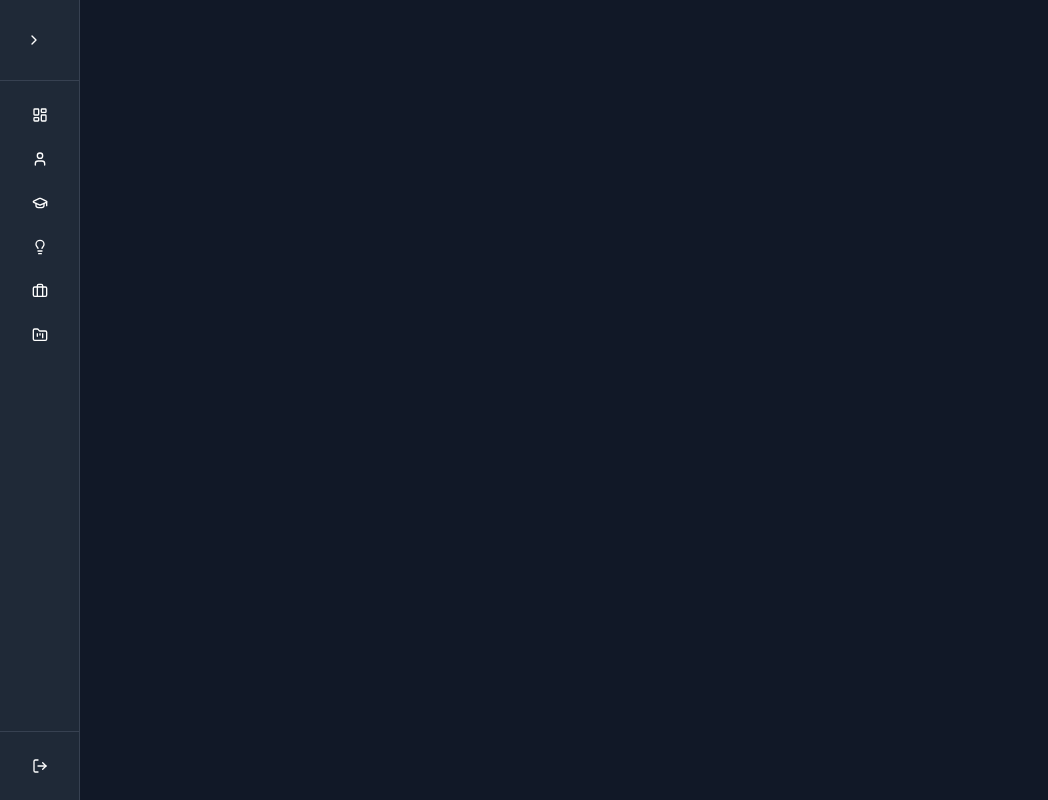
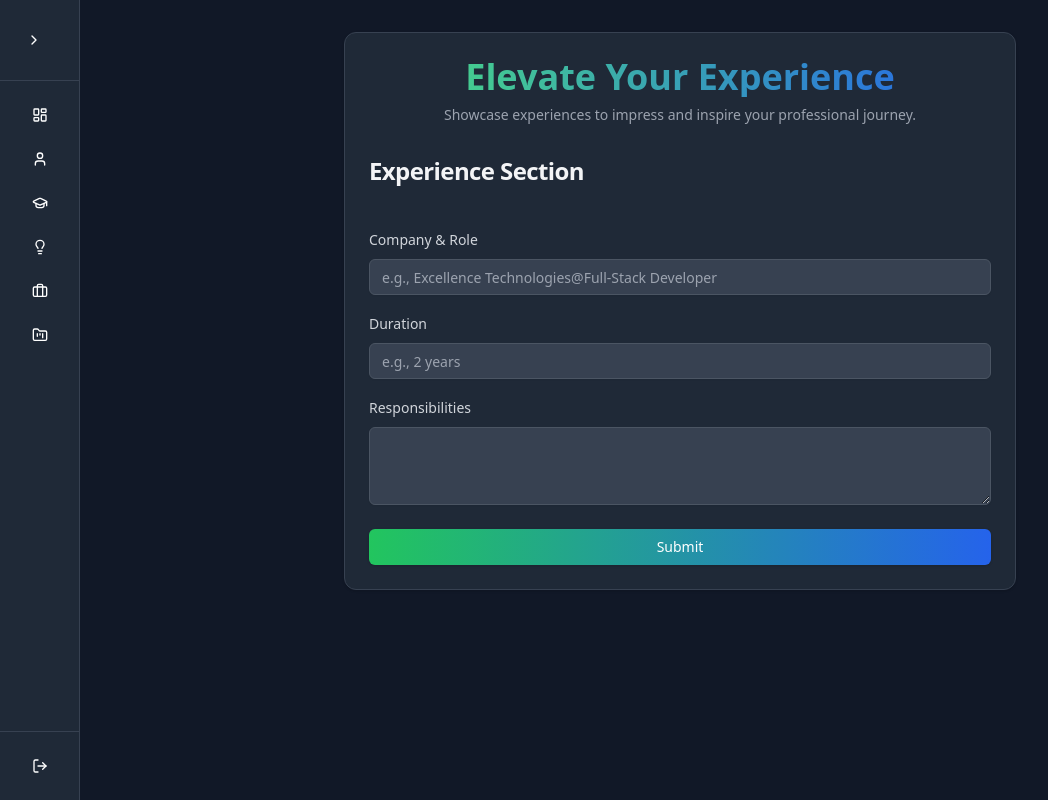
Before and after one commit to gautamkumar1/Portfolio2Min, a React (Vite) app in the folder client/: page /user-dashboard/experience in a window 1280 px wide. Shown: the whole page, without its empty margins (0-1048 px from the left). Built offline with nearby package versions, Linux system fonts and the light colour scheme.

Commit message:
Update the introduction section and added the experience section

```diff
--- /dev/null
+++ b/client/src/pages/UserDashbaord/Experience/UserExperience.jsx
@@ -0,0 +1,100 @@
+import { useState } from 'react';
+import { Button } from "../../../components/ui/button";
+import { Card, CardContent, CardFooter, CardHeader, CardTitle } from "../../../../components/ui/card";
+import { Input } from "../../../../components/ui/input";
+import { Label } from "../../../../components/ui/label";
+import { Textarea } from "../../../../components/ui/textarea";
+
+export default function UserExperience() {
+  const [formData, setFormData] = useState({
+    companyAndRole: '',
+    duration: '',
+    responsibilities: ''
+  });
+
+  const handleChange = (e) => {
+    const { name, value } = e.target;
+    setFormData((prev) => ({ ...prev, [name]: value }));
+  };
+
+  const handleSubmit = (e) => {
+    e.preventDefault();
+    console.log(formData);
+    // Here you would typically send the data to your backend
+  };
+
+  return (
+    <div className="w-full flex items-center justify-center p-4 overflow-y-auto">
+      <Card className="w-full max-w-2xl mx-auto bg-gray-800 border-gray-700 text-gray-100">
+        <CardHeader>
+          <div className="text-center mb-6">
+            <h1 className="text-4xl font-bold bg-clip-text text-transparent bg-gradient-to-r from-green-400 to-blue-600 animate-gradient-x">
+            Elevate Your Experience
+            </h1>
+            <p className="text-gray-400 mt-2 text-sm">
+            Showcase experiences to impress and inspire your professional journey.
+            </p>
+          </div>
+          <CardTitle className="text-2xl text-gray-100">Experience Section</CardTitle>
+        </CardHeader>
+        <CardContent>
+          <form onSubmit={handleSubmit} className="space-y-4">
+
+
+            {/* Experience Section */}
+            <div className="mt-2">
+
+              <div className="space-y-4 mt-4">
+                <div className="space-y-2">
+                  <Label htmlFor="companyAndRole" className="text-gray-300">Company & Role</Label>
+                  <Input
+                    id="companyAndRole"
+                    name="companyAndRole"
+                    value={formData.companyAndRole}
+                    onChange={handleChange}
+                    placeholder="e.g., Excellence Technologies@Full-Stack Developer"
+                    required
+                    className="bg-gray-700 border-gray-600 text-gray-100 focus:ring-blue-500 focus:border-blue-500"
+                  />
+                </div>
+                <div className="space-y-2">
+                  <Label htmlFor="duration" className="text-gray-300">Duration</Label>
+                  <Input
+                    id="duration"
+                    name="duration"
+                    value={formData.duration}
+                    onChange={handleChange}
+                    placeholder="e.g., 2 years"
+                    required
+                    className="bg-gray-700 border-gray-600 text-gray-100 focus:ring-blue-500 focus:border-blue-500"
+                  />
+                </div>
+                <div className="space-y-2">
+                  <Label htmlFor="responsibilities" className="text-gray-300">Responsibilities</Label>
+                  <Textarea
+                    id="responsibilities"
+                    name="responsibilities"
+                    value={formData.responsibilities}
+                    onChange={handleChange}
+                    rows={3}
+                    required
+                    className="bg-gray-700 border-gray-600 text-gray-100 focus:ring-blue-500 focus:border-blue-500"
+                  />
+                </div>
+              </div>
+            </div>
+          </form>
+        </CardContent>
+        <CardFooter>
+          <Button
+            type="submit"
+            className="w-full bg-gradient-to-r from-green-500 to-blue-600 hover:from-green-600 hover:to-blue-700 text-white"
+            onClick={handleSubmit}
+          >
+            Submit
+          </Button>
+        </CardFooter>
+      </Card>
+    </div>
+  );
+}
--- a/client/src/pages/UserDashbaord/Introduction/Introduction.jsx
+++ b/client/src/pages/UserDashbaord/Introduction/Introduction.jsx
@@ -65,6 +65,7 @@ export default function Introduction() {
                 <Input
                   id="fullName"
                   name="fullName"
+                  placeholder="Enter your full name"
                   value={formData.fullName}
                   onChange={handleChange}
                   required
@@ -78,9 +79,9 @@ export default function Introduction() {
                     <SelectValue placeholder="Select status" />
                   </SelectTrigger>
                   <SelectContent className="bg-gray-800 border-gray-700">
-                    <SelectItem value="available" className="hover:bg-gray-700">Available</SelectItem>
-                    <SelectItem value="busy" className="hover:bg-gray-700">Busy</SelectItem>
-                    <SelectItem value="offline" className="hover:bg-gray-700">Offline</SelectItem>
+                    <SelectItem value="available" className="hover:bg-gray-700 text-green-400">#openToWork</SelectItem>
+                    <SelectItem value="busy" className="hover:bg-gray-700 text-green-400" >Hire Me!</SelectItem>
+                    <SelectItem value="offline" className="hover:bg-gray-700 text-green-400">Open to Opportunity</SelectItem>
                   </SelectContent>
                 </Select>
               </div>
@@ -90,6 +91,7 @@ export default function Introduction() {
               <Input
                 id="title"
                 name="title"
+                placeholder="ex. Full Stack Developer"
                 value={formData.title}
                 onChange={handleChange}
                 required
@@ -127,6 +129,7 @@ export default function Introduction() {
               <Input
                 id="imageUrl"
                 name="imageUrl"
+                placeholder="Enter image URL"
                 value={formData.imageUrl}
                 onChange={handleChange}
                 type="url"
@@ -138,6 +141,7 @@ export default function Introduction() {
               <Textarea
                 id="about"
                 name="about"
+                placeholder="Tell us about yourself"
                 value={formData.about}
                 onChange={handleChange}
                 rows={4}
--- a/client/src/pages/UserDashbaord/Userdashboard.jsx
+++ b/client/src/pages/UserDashbaord/Userdashboard.jsx
@@ -26,6 +26,7 @@ import Introduction from "./Introduction/Introduction";
 import UserEduaction from "./Education/UserEduaction";
 import UserSkills from "./Skills/UserSkills";
 import UserProjects from "./Projects/UserProjects";
+import UserExperience from "./Experience/UserExperience";
 
 export default function UserDashboard() {
   const [isCollapsed, setIsCollapsed] = useState(true);
@@ -210,6 +211,7 @@ export default function UserDashboard() {
             <Route path="introduction" element={<Introduction />} />
             <Route path="education" element={<UserEduaction />} />
             <Route path="skills" element={<UserSkills />} />
+            <Route path="experience" element={<UserExperience />} />
             <Route path="projects" element={<UserProjects />} />
           </Routes>
         </div>
```
